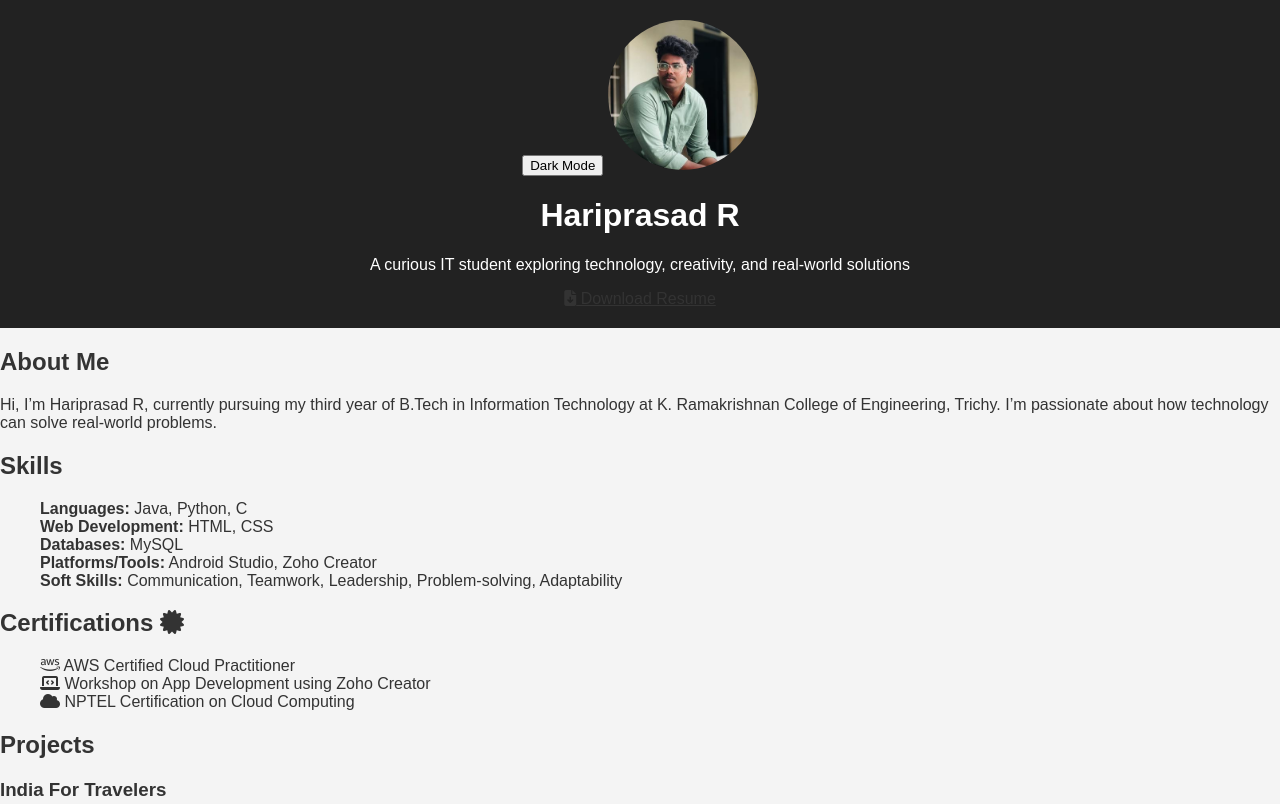
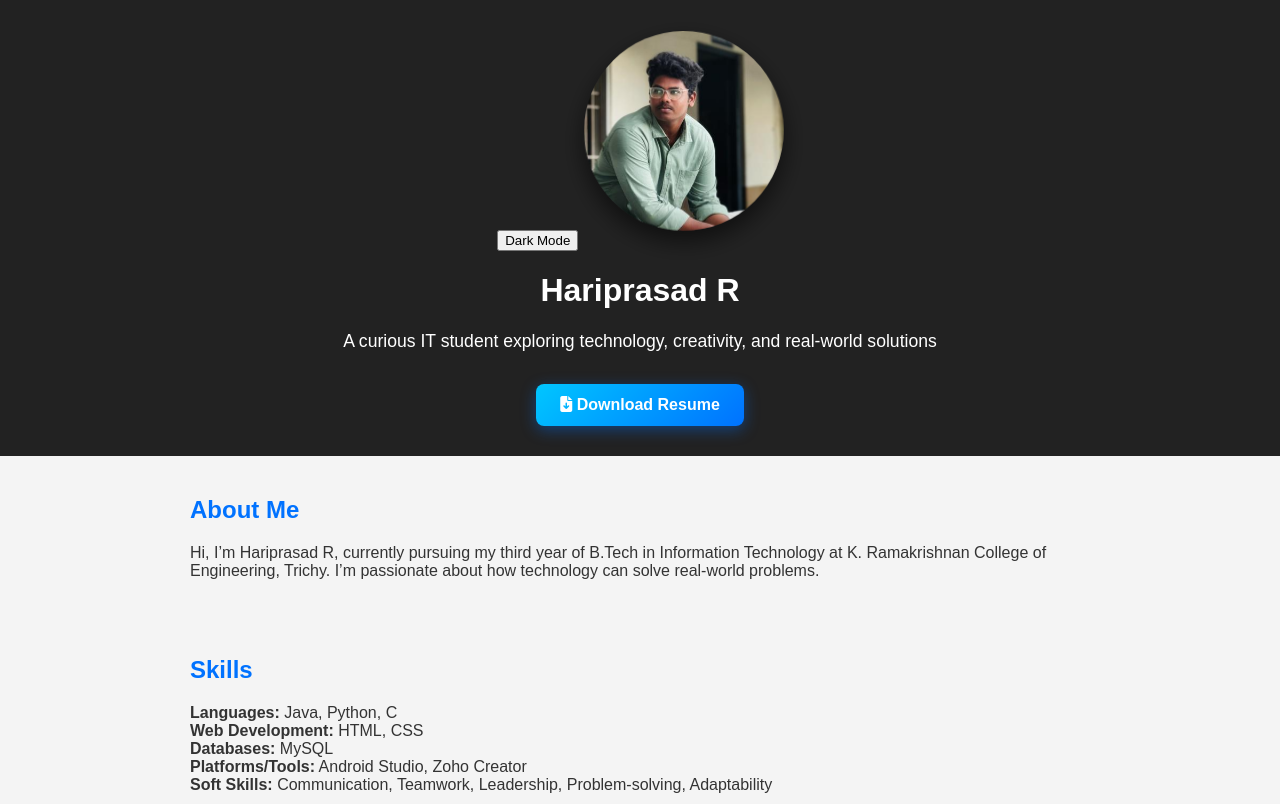
Before and after one commit to hariprasad2033/Porfolio, a plain HTML site: page index.html in a window 1280 px wide. Shown: the top 804 px of the page. Drawn offline with Linux system fonts and the light colour scheme.

Commit message:
CSSstyle.css

```diff
--- a/CSSstyle.css
+++ b/CSSstyle.css
@@ -1,4 +1,3 @@
-
 body {
   font-family: Arial, sans-serif;
   margin: 0;
@@ -6,28 +5,86 @@ body {
   background-color: #f4f4f4;
   color: #333;
 }
+
 header {
   text-align: center;
   background-color: #222;
   color: #fff;
-  padding: 20px;
+  padding: 30px 20px;
 }
+
 .profile-img {
-  width: 150px;
-  height: 150px;
+  width: 200px;
+  height: 200px;
   object-fit: cover;
   border-radius: 50%;
+  margin-bottom: 15px;
+  box-shadow: 0 10px 25px rgba(0, 0, 0, 0.6);
+  transform: perspective(600px) rotateX(3deg) rotateY(-3deg);
+  transition: transform 0.4s ease, box-shadow 0.4s ease;
 }
-footer {
-  text-align: center;
-  padding: 10px;
+.profile-img:hover {
+  transform: perspective(600px) rotateX(0deg) rotateY(0deg) scale(1.05);
+  box-shadow: 0 20px 30px rgba(0, 0, 0, 0.7);
 }
+
+.tagline {
+  font-size: 1.1rem;
+  margin-top: 10px;
+}
+
+.btn {
+  display: inline-block;
+  margin-top: 15px;
+  padding: 12px 24px;
+  background: linear-gradient(135deg, #00c6ff, #0072ff);
+  color: #fff;
+  text-decoration: none;
+  font-weight: bold;
+  border-radius: 8px;
+  box-shadow: 0 4px 15px rgba(0, 114, 255, 0.4);
+  transition: background 0.3s ease, transform 0.2s ease;
+}
+.btn:hover {
+  background: linear-gradient(135deg, #0072ff, #00c6ff);
+  transform: scale(1.05);
+}
+
+section {
+  padding: 20px;
+  max-width: 900px;
+  margin: auto;
+}
+
+h2 {
+  color: #0072ff;
+}
+
 .skills, .project-tech {
   font-weight: bold;
 }
+
 ul {
   list-style-type: none;
+  padding-left: 0;
 }
+
 a {
-  color: #333;
+  color: #0072ff;
 }
+
+.footer {
+  text-align: center;
+  padding: 20px;
+  background-color: #222;
+  color: white;
+}
+
+.dark-mode {
+  background-color: #111;
+  color: #eee;
+}
+.dark-mode header,
+.dark-mode .footer {
+  background-color: #000;
+}
```
